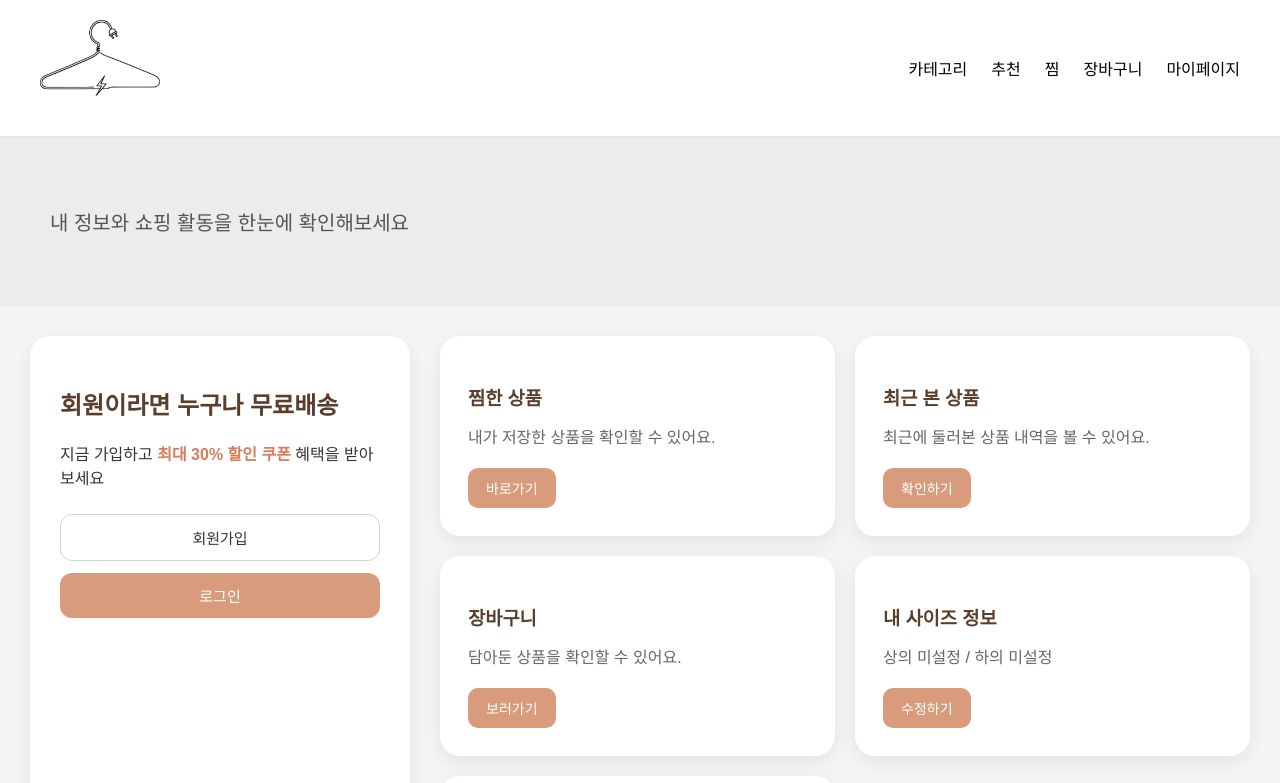
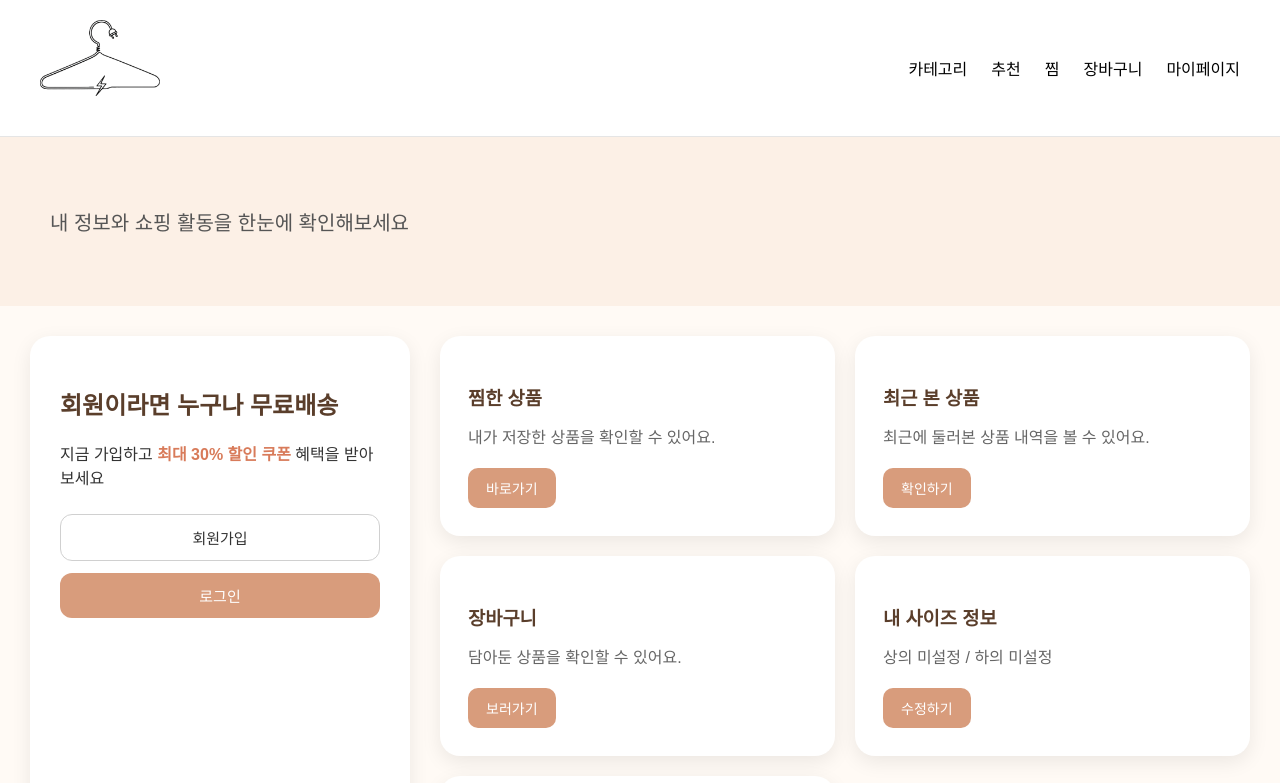
Before and after one commit to laub07/virtual-fitting, a React (Create React App) app in the folder front/: page /mypage in a window 1280 px wide. Shown: the top 783 px of the page. Built offline with nearby package versions, Linux system fonts and the light colour scheme.

Commit message:
logo, css수정

```diff
--- a/front/src/components/CartPage.css
+++ b/front/src/components/CartPage.css
@@ -1,6 +1,6 @@
 .cart-container {
     min-height: 100vh;
-    background-color: #f5f5f5;
+    background-color: #fffaf5;
     font-family: Arial, sans-serif;
 }
 
@@ -9,7 +9,7 @@
     justify-content: space-between;
     align-items: center;
     padding: 28px 50px;
-    background-color: #f5e9dd;
+    background-color: #ffffff;
 }
 
 .logo-link {
--- a/front/src/components/MyPage.css
+++ b/front/src/components/MyPage.css
@@ -1,6 +1,6 @@
 .mypage-container {
     min-height: 100vh;
-    background-color: #f5f5f5;
+    background-color: #fffaf5;
     font-family: Arial, sans-serif;
     width: 100%;
 }
@@ -45,7 +45,7 @@
 
 .mypage-hero {
     padding: 50px 50px 50px;
-    background-color: #ececec;
+    background-color: #FCF0E6;
 }
 
 
@@ -119,8 +119,10 @@
     border: none;
 }
 
+
+.signup-btn-link:hover,
 .login-btn-link:hover {
-    background-color: #5a3e2b;
+    background-color: #5e3f2f !important;
 }
 
 .logout-btn {
```
